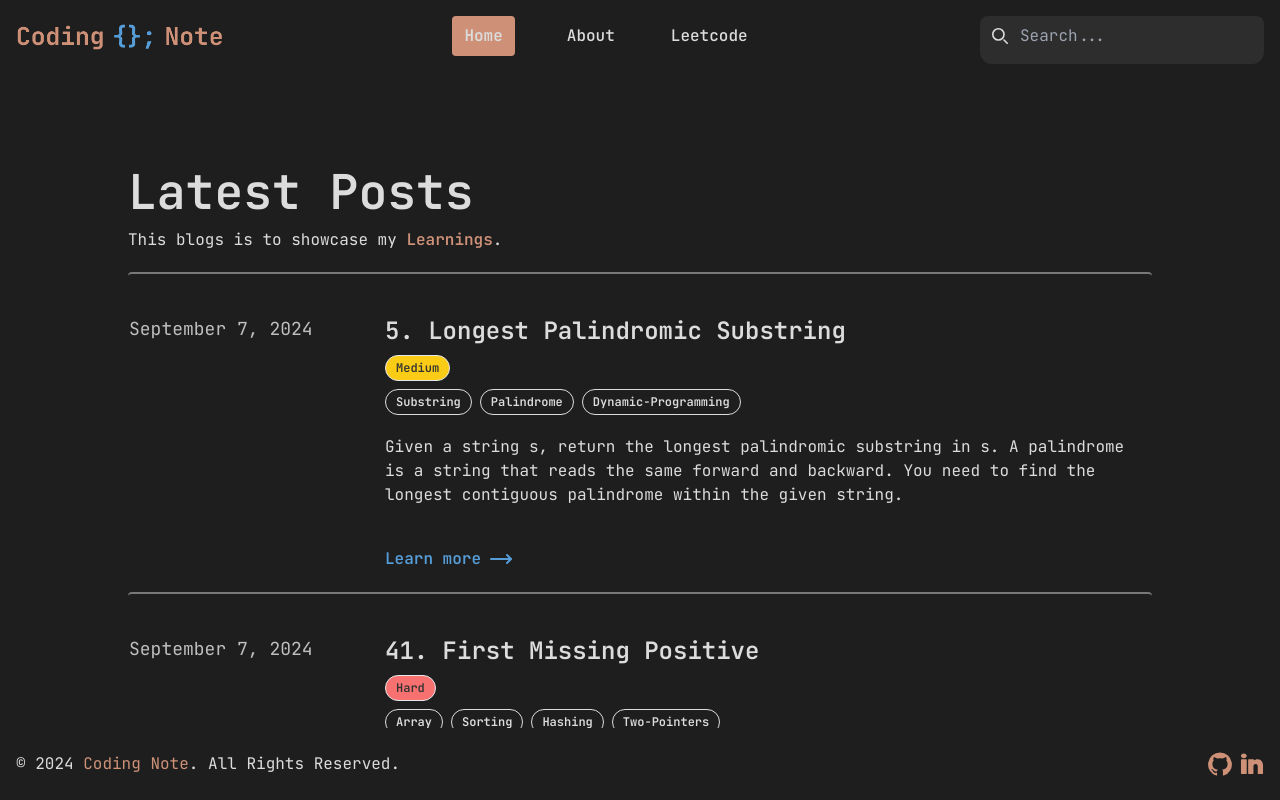
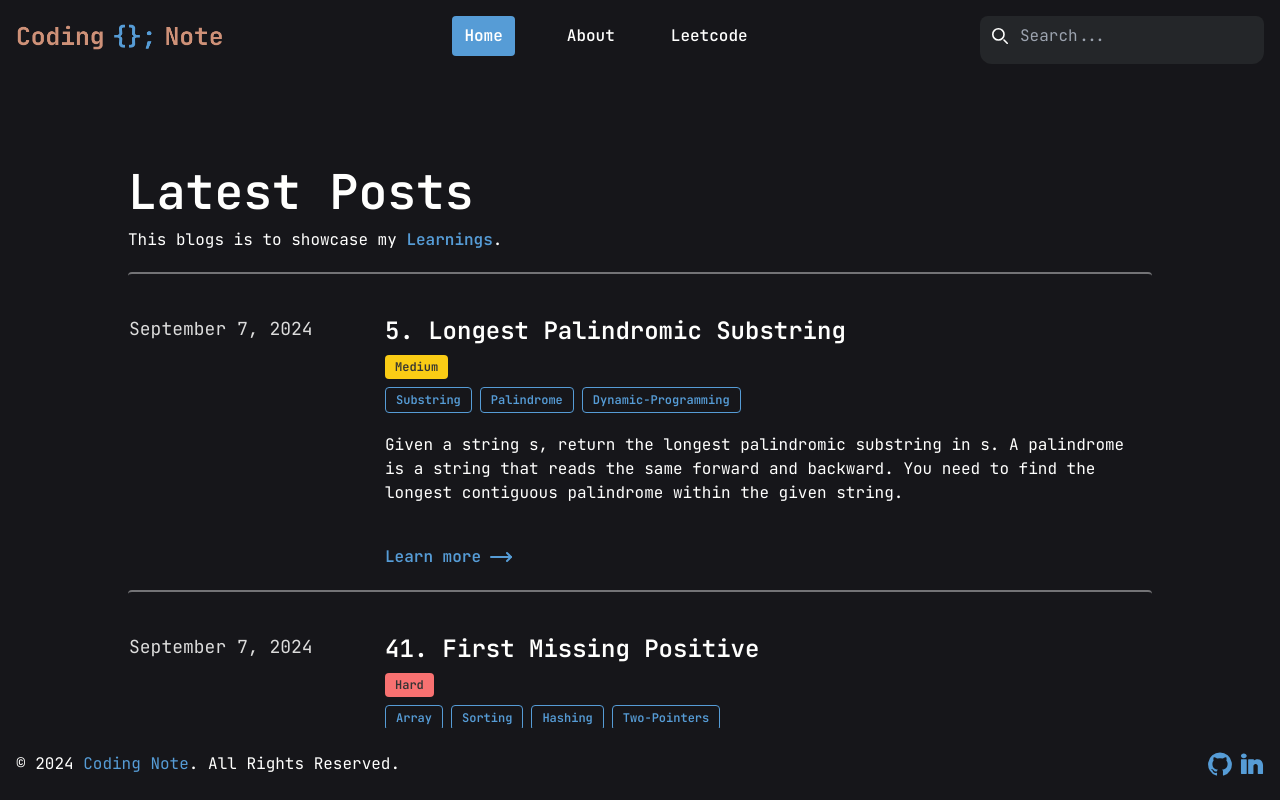
Before and after one commit to satya-hash/coding-note, a Next.js app: page / in a window 1280 px wide. Shown: the top 800 px of the page. Built offline with nearby package versions, Linux system fonts and the light colour scheme.

Commit message:
changed some design

```diff
--- a/app/about/page.tsx
+++ b/app/about/page.tsx
@@ -179,7 +179,7 @@ const page = () => {
           me at{" "}
           <Link
             href="email:sathyagangadhara@gmail.com"
-            className="text-link-primary"
+            className="text-btn-primary"
           >
             sathyagangadhara@gmail.com
           </Link>
--- a/app/blog/[slug]/page.tsx
+++ b/app/blog/[slug]/page.tsx
@@ -35,7 +35,7 @@ export default function Page({ params }: { params: { slug: string } }) {
                 Coding Note
               </a>
             </div>
-            <h1 className="text-2xl font-semibold text-link-primary">
+            <h1 className="text-2xl font-semibold text-btn-primary">
               {" "}
               {problem.title}{" "}
             </h1>
--- a/app/components/Footer.tsx
+++ b/app/components/Footer.tsx
@@ -9,12 +9,12 @@ const Footer = () => {
         <div className="flex flex-wrap justify-between md:flex-row flex-col items-center">
           <span className="text-base  sm:text-center ">
             © {new Date().getFullYear()}{" "}
-            <Link href="/" className="hover:underline text-link-primary">
+            <Link href="/" className="hover:underline text-btn-primary">
               Coding Note
             </Link>
             . All Rights Reserved.
           </span>
-          <div className="flex gap-2 mt-4 sm:justify-center sm:mt-0 text-link-primary">
+          <div className="flex gap-2 mt-4 sm:justify-center sm:mt-0 text-btn-primary">
             <Link
               href="https://github.com/satya-hash/"
               target="_blank"
--- a/app/components/Posts.tsx
+++ b/app/components/Posts.tsx
@@ -87,16 +87,6 @@ const Posts = () => {
                                     ))
                                 }
                             </div>
-                            {/* <Badge
-                                onClick={() =>
-                                    problem.difficulty && handleClick(problem.difficulty)
-                                }
-                                variant={problem.difficulty as "easy" | "medium" | "hard"}
-                                className="capitalize text-[#333] mt-2 hover:cursor-pointer"
-                            >
-                                {" "}
-                                {problem.difficulty}{" "}
-                            </Badge> */}
                             <p className="my-5"> {problem.statement} </p>
                             <a
                                 className="text-btn-primary font-semibold mt-10 flex gap-2 hover:gap-3 transition ease-in-out w-fit"
@@ -114,7 +104,7 @@ const Posts = () => {
                 <button
                     onClick={() => setPage(page - 1)}
                     disabled={page === 1}
-                    className="mx-1 px-3 py-1 rounded bg-bg-code hover:bg-link-primary disabled:opacity-50"
+                    className="mx-1 px-3 py-1 rounded bg-bg-code hover:bg-[#ddd] hover:text-bg-code disabled:opacity-50"
                 >
                     Prev
                 </button>
@@ -125,7 +115,7 @@ const Posts = () => {
                         disabled={page === i + 1}
                         className={`mx-1 aspect-square w-8 rounded-full ${page === i + 1
                             ? "bg-btn-primary text-white"
-                            : "bg-gray-200 text-gray-700 hover:bg-gray-300"
+                            : " text-btn-primary border border-bg-btn-primary hover:bg-gray-300 hover:text-bg-primary"
                             }`}
                     >
                         {i + 1}
@@ -134,7 +124,7 @@ const Posts = () => {
                 <button
                     onClick={() => setPage(page + 1)}
                     disabled={page === totalPages}
-                    className="mx-1 px-3 py-1 rounded bg-bg-code hover:bg-link-primary disabled:opacity-50"
+                    className="mx-1 px-3 py-1 rounded bg-bg-code hover:bg-[#ddd] hover:text-bg-code disabled:opacity-50"
                 >
                     Next
                 </button>
--- a/app/components/nav-links.tsx
+++ b/app/components/nav-links.tsx
@@ -40,9 +40,9 @@ const NavLinks = () => {
           <Link
             href={link.href}
             className={clsx(
-              "block py-2 px-3 hover:text-text-primary hover:bg-link-primary rounded-sm transition duration-300 ease-in-out",
+              "block py-2 px-3 hover:text-text-primary hover:bg-btn-primary rounded-sm transition duration-300 ease-in-out",
               {
-                "bg-link-primary font-semibold": pathname === link.href,
+                "bg-btn-primary font-semibold": pathname === link.href,
               }
             )}
             aria-current="page"
--- a/app/components/ui/badge.tsx
+++ b/app/components/ui/badge.tsx
@@ -4,14 +4,14 @@ import { cva, type VariantProps } from "class-variance-authority";
 import { cn } from "@/app/lib/utils";
 
 const badgeVariants = cva(
-  "inline-flex items-center rounded-full border px-2.5 py-1 text-xs font-semibold transition-colors focus:outline-none focus:ring-2 focus:ring-ring focus:ring-offset-2 cursor-pointer hover:cursor-pointer",
+  "inline-flex items-center rounded  px-2.5 py-1 text-xs font-semibold transition-colors focus:outline-none focus:ring-2 focus:ring-ring focus:ring-offset-2 cursor-pointer hover:cursor-pointer",
   {
     variants: {
       variant: {
         easy: "bg-green-400",
         medium: "bg-yellow-400",
         hard: "bg-red-400",
-        outline: "border-[#ddd] text-[#ddd]",
+        outline: " text-btn-primary border border-btn-primary",
       },
     },
   }
--- a/app/leetcode/[slug]/page.tsx
+++ b/app/leetcode/[slug]/page.tsx
@@ -43,7 +43,7 @@ export default function Page({ params }: { params: { slug: string } }) {
                 Coding Note
               </a>
             </div>
-            <h1 className="text-2xl font-semibold text-link-primary">
+            <h1 className="text-2xl font-semibold text-btn-primary">
               {" "}
               {problem.title}{" "}
             </h1>
--- a/app/not-found.tsx
+++ b/app/not-found.tsx
@@ -21,7 +21,7 @@ export default function Error({
           <h1 className="mb-4 text-7xl tracking-tight font-extrabold lg:text-9xl text-primary-600 dark:text-primary-500">
             404
           </h1>
-          <p className="mb-4 text-3xl tracking-tight font-bold text-link-primary md:text-4xl dark:text-white">
+          <p className="mb-4 text-3xl tracking-tight font-bold text-btn-primary md:text-4xl dark:text-white">
             Something's missing.
           </p>
           <p className="mb-4 text-lg font-light text-gray-500 dark:text-gray-400">
--- a/app/page.tsx
+++ b/app/page.tsx
@@ -7,7 +7,7 @@ export default function Home() {
         <h1 className="md:text-4xl text-3xl lg:text-5xl font-semibold mb-3">
           Latest Posts
         </h1>
-        <p> This blogs is to showcase my <span className="text-link-primary font-semibold">Learnings</span>. </p>
+        <p> This blogs is to showcase my <span className="text-btn-primary font-semibold">Learnings</span>. </p>
         <div className="posts">
           <Posts />
         </div>
--- a/tailwind.config.ts
+++ b/tailwind.config.ts
@@ -1,5 +1,4 @@
 import type { Config } from "tailwindcss"
-// import defaultTheme from 'tailwindcss/defaultTheme'
 const defaultTheme = require("tailwindcss/defaultTheme");
 const colors = require("tailwindcss/colors");
 const {
@@ -25,16 +24,27 @@ const config = {
         },
         extend: {
             colors: {
-                'bg-primary': '#1e1e1e',          // For the main background of the site
-                'text-primary': '#dcdcdc',        // For primary text color
-                'text-secondary': '#8a8a8a',      // For secondary text or metadata
-                'btn-primary': '#569cd6',         // For primary buttons or CTA buttons
-                'link-primary': '#ce9178',        // For links and other interactive elements
-                'text-code-comment': '#6a9955',   // For comments or metadata within code blocks
-                'border-primary': '#3a3a3a',      // For borders and dividers
-                'bg-code': '#2d2d2d',             // For the background of code blocks
-                'text-code': '#dcdcdc',           // For the text inside code blocks
+                'bg-primary': '#16161a',
+                'text-primary': '#fffffe',
+                'text-secondary': '#94a1b2',
+                'btn-primary': '#569cd6',
+                'link-primary': '#16161a',
+                'text-code-comment': '#fffffe',
+                'border-primary': '#94a1b2',
+                'bg-code': '#242629',
+                'text-code': '#fffffe',
             },
+            // colors: {
+            //     'bg-primary': '#1e1e1e',          // For the main background of the site
+            //     'text-primary': '#dcdcdc',        // For primary text color
+            //     'text-secondary': '#8a8a8a',      // For secondary text or metadata
+            //     'btn-primary': '#569cd6',         // For primary buttons or CTA buttons
+            //     'link-primary': '#ce9178',        // For links and other interactive elements
+            //     'text-code-comment': '#6a9955',   // For comments or metadata within code blocks
+            //     'border-primary': '#3a3a3a',      // For borders and dividers
+            //     'bg-code': '#2d2d2d',             // For the background of code blocks
+            //     'text-code': '#dcdcdc',           // For the text inside code blocks
+            // },
             borderRadius: {
                 lg: "var(--radius)",
                 md: "calc(var(--radius) - 2px)",
```
